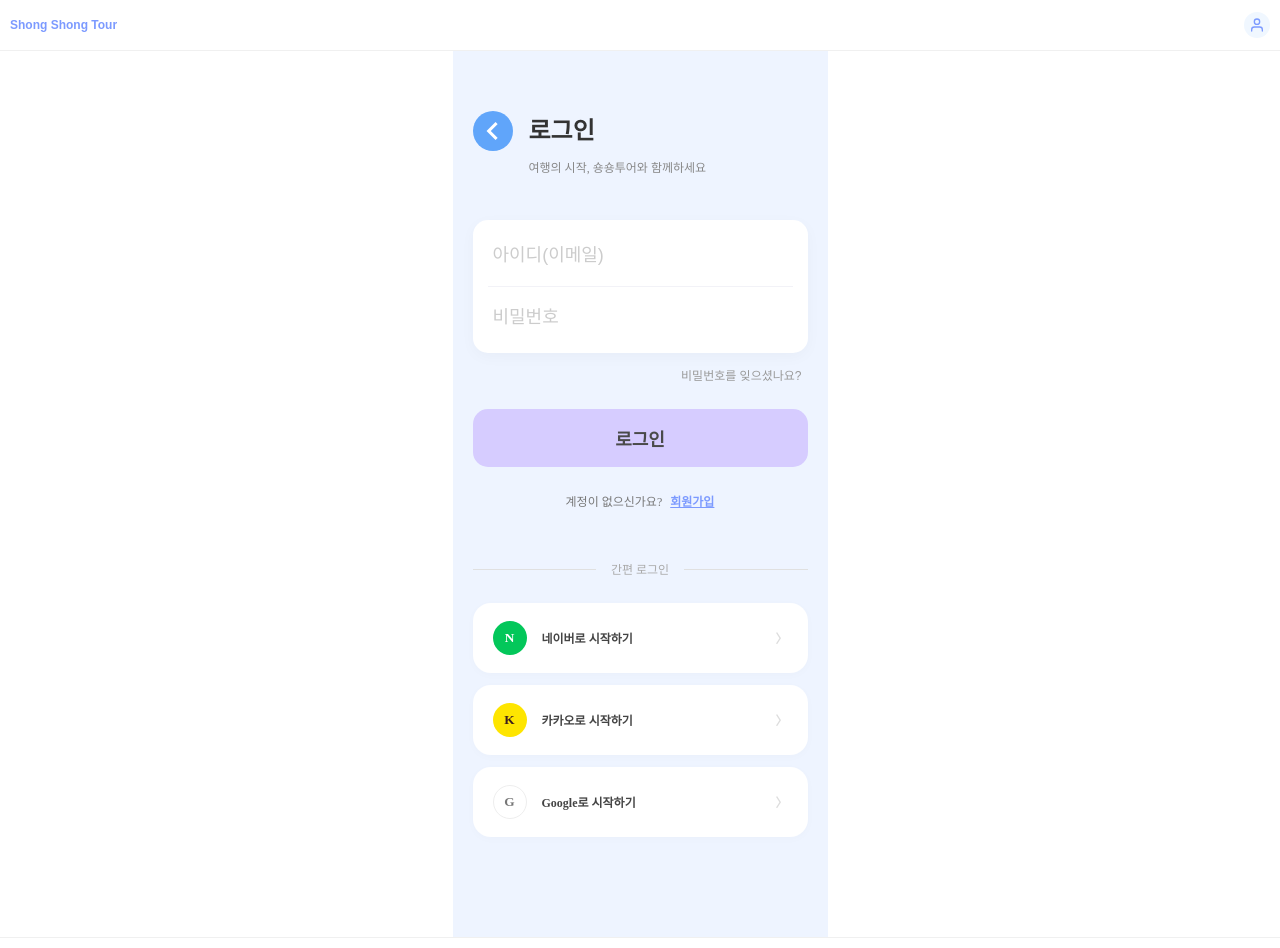
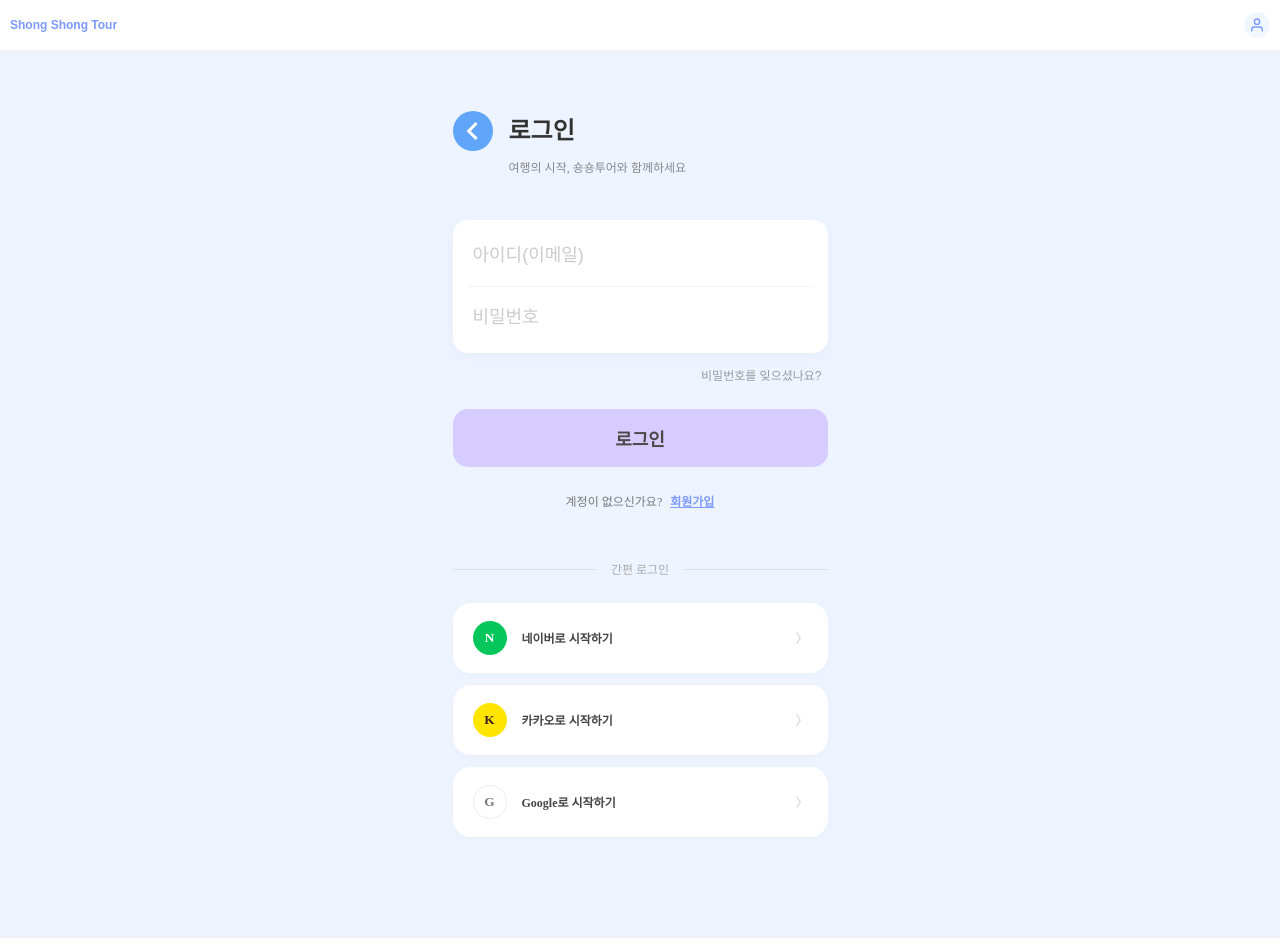
Before and after one commit to haini000/shongshong_tour, a React (Vite) app: page /login in a window 1280 px wide. Shown: the top 948 px of the page. Built offline with nearby package versions, Linux system fonts and the light colour scheme; no server answers; a web font is replaced by a local one.

Commit message:
feat : scss 수정

```diff
--- a/src/pages/user/auth/join/Join.scss
+++ b/src/pages/user/auth/join/Join.scss
@@ -2,8 +2,6 @@
 
 .join {
   width: 100%;
-  max-width: 375px;
-  margin: 0 auto;
   padding: 32px 0;
   background: #eef4ff;
   font-family: $font-admin;
@@ -27,6 +25,8 @@
 
   /* ===== 타이틀 ===== */
   &__title {
+    max-width: 375px;
+    margin: 0 auto;
     margin-bottom: 32px;
     display: flex;
     gap: 16px;
@@ -46,6 +46,8 @@
 
   /* ===== 폼 ===== */
   &__form {
+    max-width: 375px;
+    margin: 0 auto;
     padding-inline: 24px;
 
     .form-group {
--- a/src/pages/user/auth/login/Login.scss
+++ b/src/pages/user/auth/login/Login.scss
@@ -2,8 +2,6 @@
 
 .login-page {
   width: 100%;
-  max-width: 375px;
-  margin: 0 auto;
   min-height: 100vh;
   background-color: $neutral-100; // #eef4ff
   padding: 60px 20px 100px;
@@ -11,6 +9,8 @@
 
   // 1. 헤더 영역
   .login-header {
+    max-width: 375px;
+    margin: 0 auto;
     margin-bottom: 32px;
     display: flex;
     gap: 16px;
@@ -47,6 +47,9 @@
 
   // 2. 로그인 폼
   .login-form {
+    max-width: 375px;
+    margin: 0 auto;
+
     .input-group {
       background: $white;
       border-radius: 15px;
@@ -120,6 +123,8 @@
 
   // 3. 간편 로그인 섹션
   .social-login {
+    max-width: 375px;
+    margin: 0 auto;
     margin-top: 50px;
 
     .divider {
```
